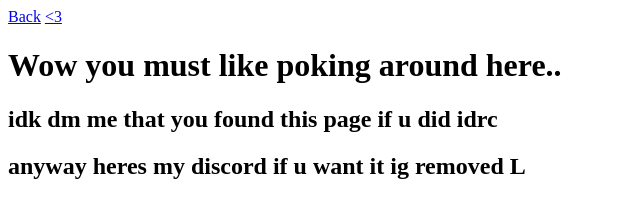
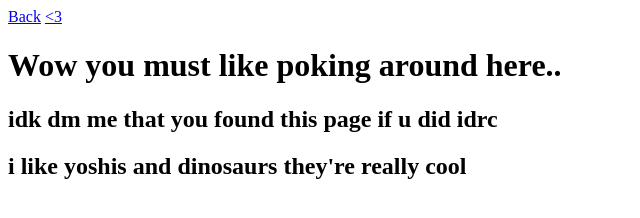
Before and after one commit to YoshiDaDIno/yoshi.best, a plain HTML site: page veryhiddenurl.html in a window 1280 px wide. Shown: the whole page, without its empty margins (0-640 px from the left). Drawn offline with Linux system fonts and the light colour scheme.

Commit message:
Update veryhiddenurl.html

```diff
--- a/veryhiddenurl.html
+++ b/veryhiddenurl.html
@@ -11,6 +11,6 @@
 
     <h1>Wow you must like poking around here..</h1>
     <h2>idk dm me that you found this page if u did idrc</h2>
-    <h2>anyway heres my discord if u want it ig removed L</h2>
+    <h2>i like yoshis and dinosaurs they're really cool</h2>
 </body>
 </html>
```
